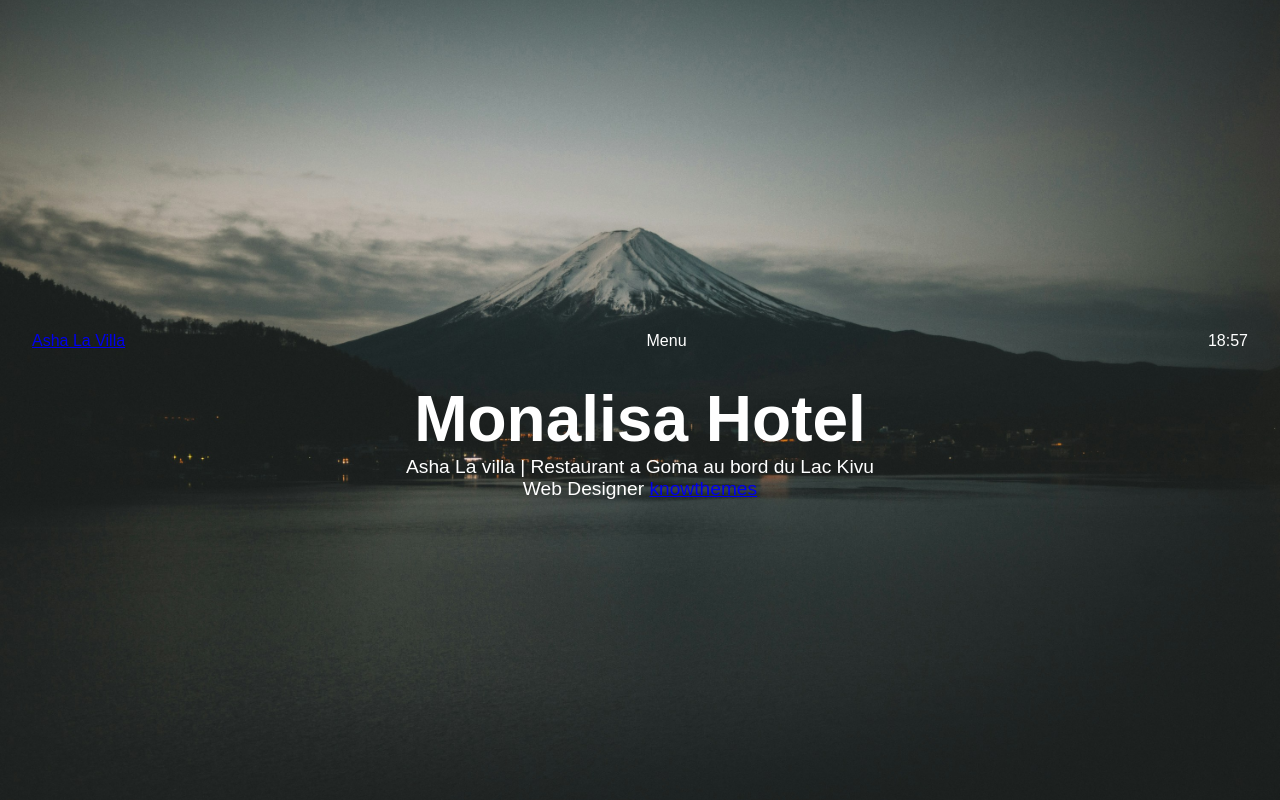
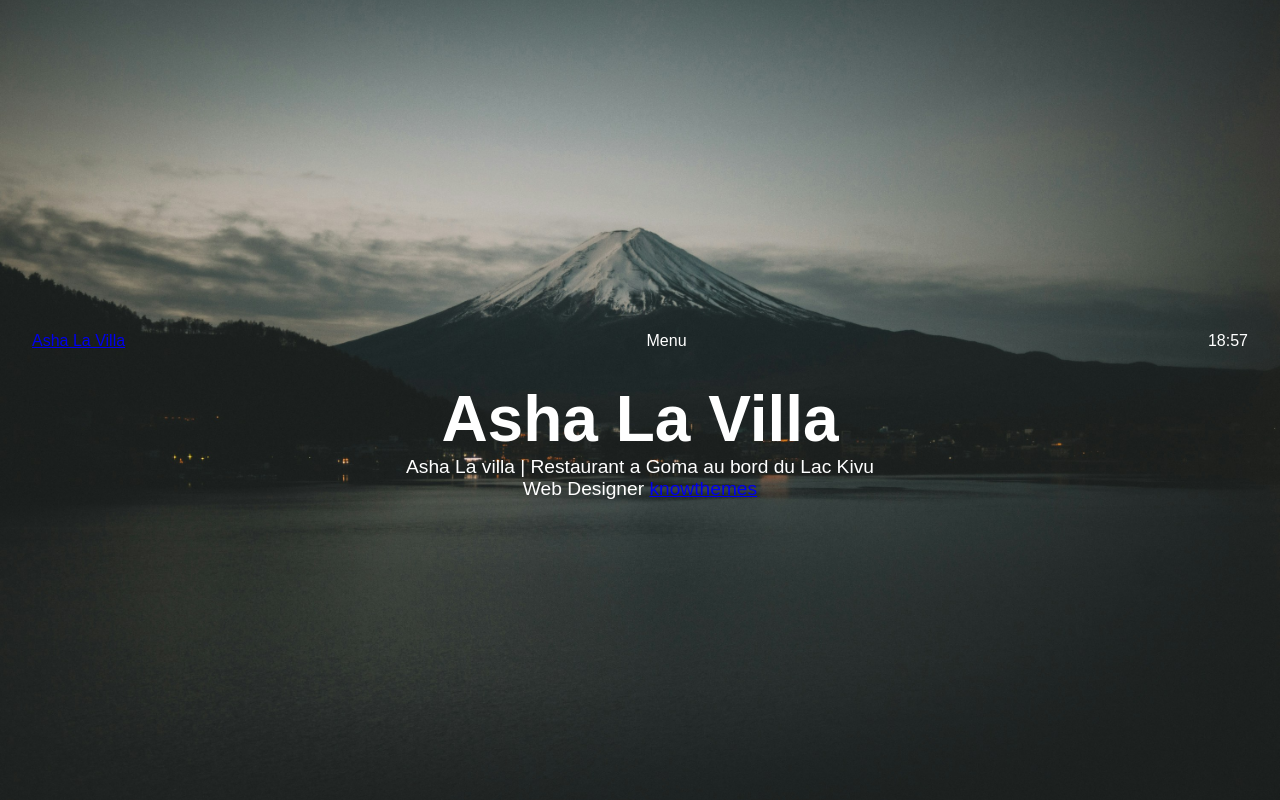
Before and after one commit to anelkamd/Asha-La-villa-V2, a plain HTML site: page index.html in a window 1280 px wide. Shown: the top 800 px of the page. Drawn offline with Linux system fonts and the light colour scheme.

Commit message:
update css

```diff
--- a/index.html
+++ b/index.html
@@ -14,7 +14,7 @@
             <div class="local-time"><p>18:57</p></div>
         </nav>
         <div class="hero">
-            <h1>Monalisa Hotel </h1>
+            <h1>Asha La Villa </h1>
             <p>Asha La villa | Restaurant a Goma au bord du Lac Kivu</p>
             <p>Web Designer <a href="#">knowthemes</a></p>
         </div>
```
